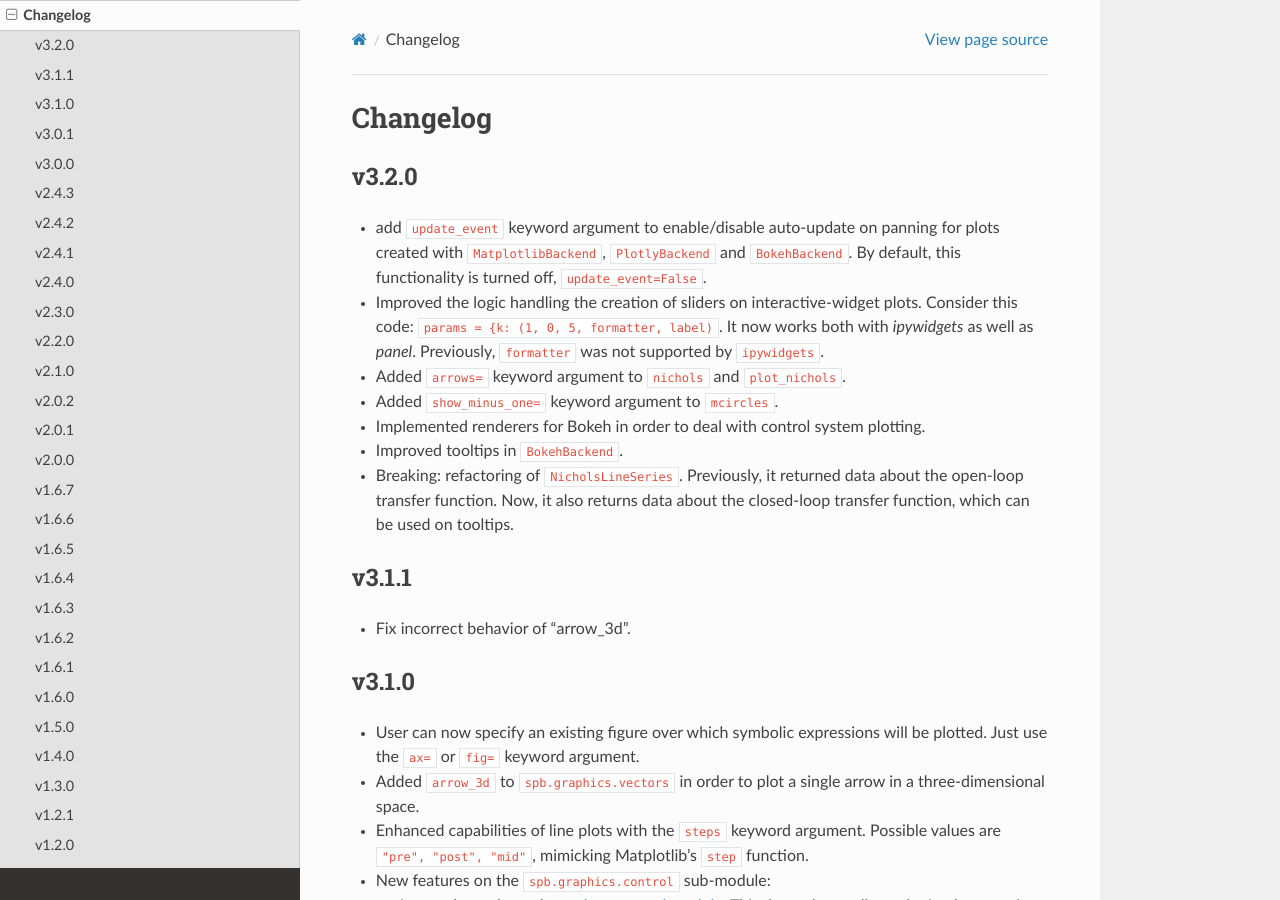
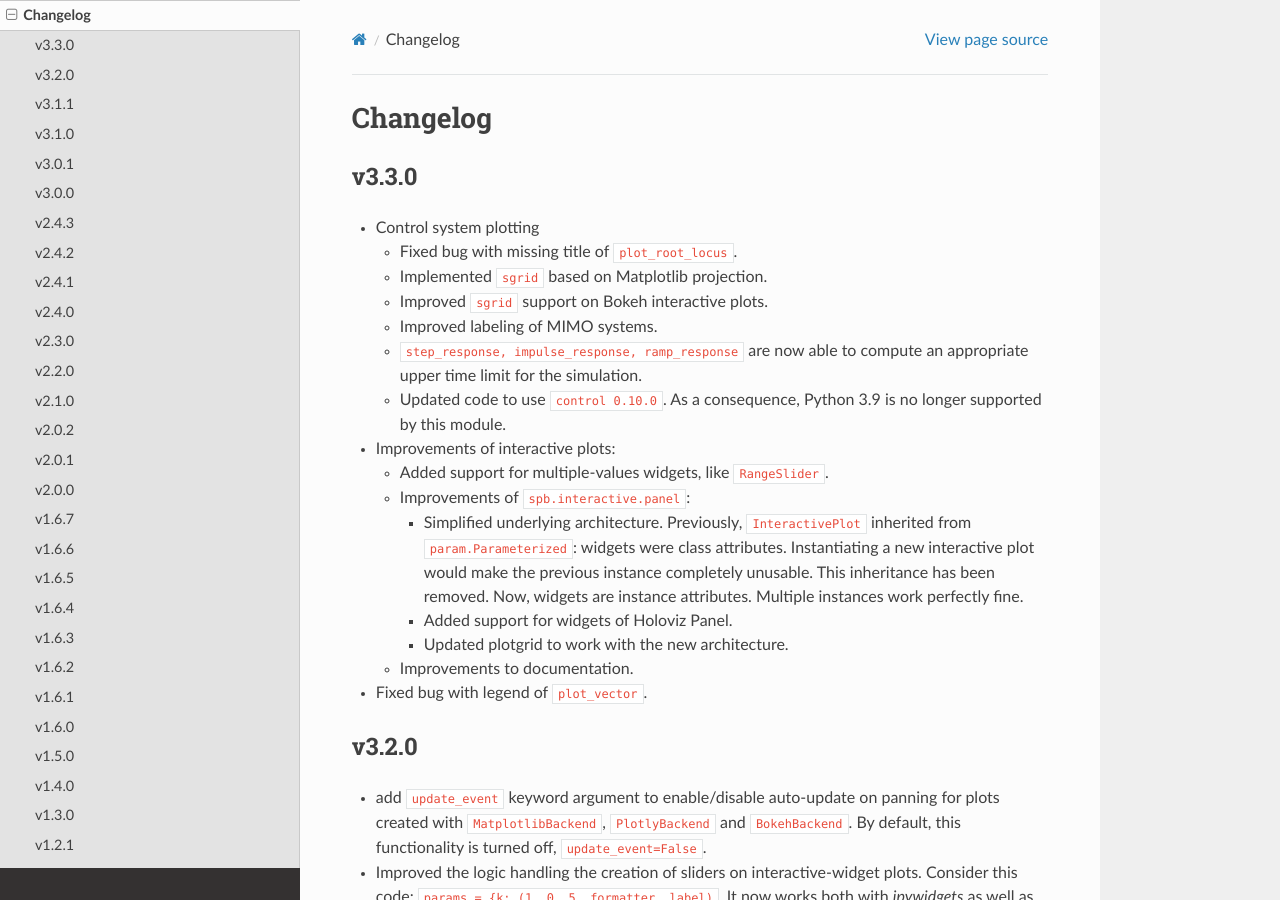
Before and after one commit to Davide-sd/sympy-plot-backends, a Sphinx documentation site: the page built from doc/source/changelog.rst, in a window 1280 px wide and 900 px high. Built offline with Sphinx 7.4.7 and the Read the Docs theme 2.0.0, drawn with Linux system fonts in a browser that asks for light colours.

Commit message:
version bump

```diff
--- a/doc/source/changelog.rst
+++ b/doc/source/changelog.rst
@@ -1,6 +1,47 @@
 ==========
  Changelog
 ==========
+
+v3.3.0
+======
+
+* Control system plotting
+
+  * Fixed bug with missing title of ``plot_root_locus``.
+
+  * Implemented ``sgrid`` based on Matplotlib projection.
+
+  * Improved ``sgrid`` support on Bokeh interactive plots.
+
+  * Improved labeling of MIMO systems.
+
+  * ``step_response, impulse_response, ramp_response`` are now able to
+    compute an appropriate upper time limit for the simulation.
+
+  * Updated code to use ``control 0.10.0``. As a consequence, Python 3.9 is
+    no longer supported by this module.
+
+* Improvements of interactive plots:
+
+  * Added support for multiple-values widgets, like ``RangeSlider``.
+
+  * Improvements of ``spb.interactive.panel``:
+
+    * Simplified underlying architecture. Previously, ``InteractivePlot``
+      inherited from ``param.Parameterized``: widgets were class
+      attributes. Instantiating a new interactive plot would make the previous
+      instance completely unusable. This inheritance has been removed.
+      Now, widgets are instance attributes. Multiple instances work perfectly
+      fine.
+
+    * Added support for widgets of Holoviz Panel.
+
+    * Updated plotgrid to work with the new architecture.
+
+  * Improvements to documentation.
+
+* Fixed bug with legend of ``plot_vector``.
+
 
 v3.2.0
 ======
--- a/spb/_version.py
+++ b/spb/_version.py
@@ -1 +1 @@
-__version__ = "3.2.0"
+__version__ = "3.3.0"
```
